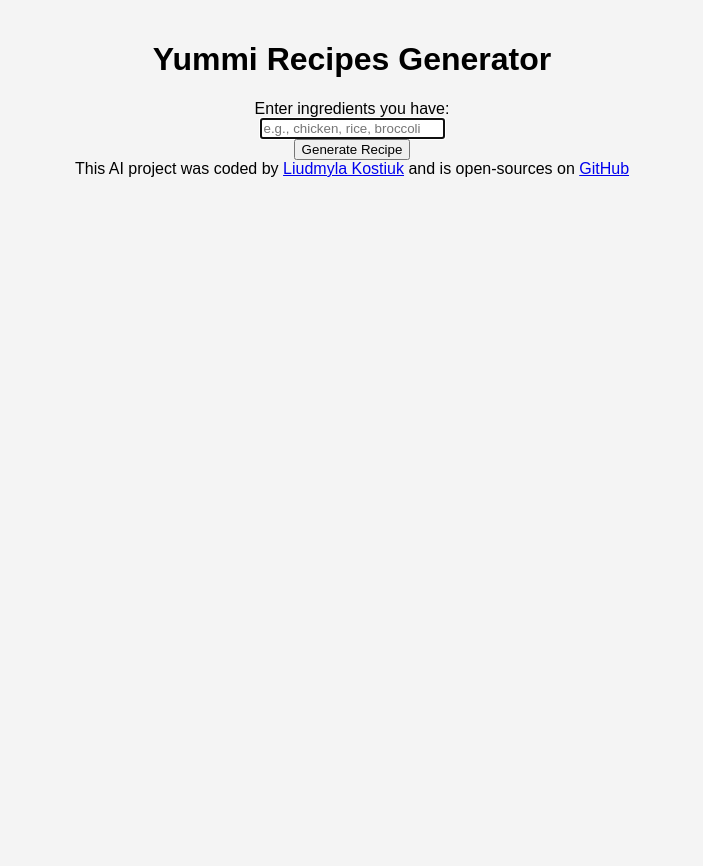
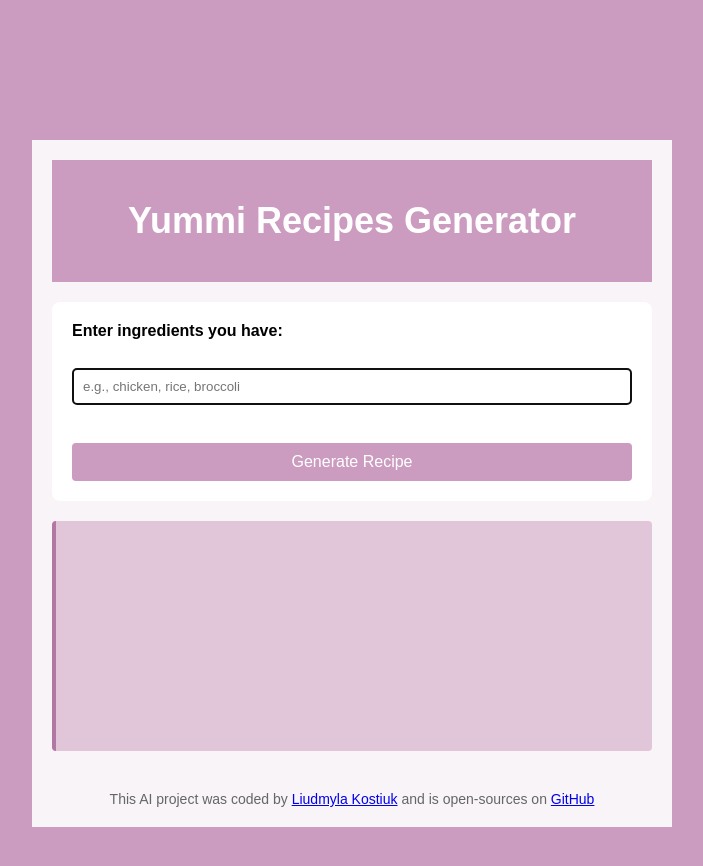
Before and after one commit to liudmyla2/recipes-generator, a plain HTML site: page index.html in a window 1280 px wide. Shown: the whole page, without its empty margins (288-991 px from the left). Before the commit the page ends 800 px from the top, so only its background shows below. Drawn offline with Linux system fonts and the light colour scheme.

Commit message:
Add container and improve UI styling
Wrapped main content in a .container div and updated styles for a more visually appealing layout. Enhanced form, button, and output area styling, and adjusted background colors for better user experience.

```diff
--- a/index.html
+++ b/index.html
@@ -7,6 +7,7 @@
     <link rel="stylesheet" href="src/styles.css">
 </head>
 <body>
+    <div class="container">
     <header>
     <h1>Yummi Recipes Generator</h1>
     </header>
@@ -14,13 +15,15 @@
         <form>
             <label for="ingredients">Enter ingredients you have:</label><br>
             <input type="text" id="ingredients" name="ingredients" placeholder="e.g., chicken, rice, broccoli" autofocus required autocomplete="off"><br>
-            <button type="submit">Generate Recipe</button>
+            <button type="submit" class="submit-button">Generate Recipe</button>
         </form>
-        <div>
+        <div class="recipe-output">
+
 
         </div>
     </main>
     <footer>This AI project was coded by <a href="https://www.linkedin.com/in/liudmyla-kostiuk-5156ab42/" target="_blank">Liudmyla Kostiuk</a> and is open-sources on <a href="https://github.com/liudmyla2/recipes-generator">GitHub</a> </footer>
+    </div>
 
     <script src="src/script.js"></script>
 </body>
--- a/src/styles.css
+++ b/src/styles.css
@@ -1,7 +1,80 @@
 body {
     font-family: Arial, sans-serif;
-    background-color: #f4f4f4;
+    background-color: #cc9bc0;
     margin: 0;
     padding: 20px;
+}
+
+header {
+    background-color: #cc9bc0;
+    padding: 10px 0;
     text-align: center;
+    margin-bottom: 20px;
 }
+
+h1 {
+    text-align: center;
+    font-weight: 800;
+    font-size: 36px;
+    line-height: 1.5;
+    color: #fff;
+}
+
+form {
+    display: flex;
+    flex-direction: column;
+    background-color: #fff;
+    padding: 20px;
+    border-radius: 8px;
+}
+
+label {
+    margin-bottom: 10px;
+    font-weight: bold;
+}
+
+input[type="text"] {
+    padding: 10px;
+    margin-bottom: 20px;
+    border: 1px solid #ccc;
+    border-radius: 4px;
+}
+
+.container {
+    max-width: 600px;
+    margin: 120px auto;
+    background-color: #f8f4f8;
+    padding: 20px;
+}
+
+.submit-button {
+    background-color: #cc9bc0;
+    color: white;
+    padding: 10px;
+    border: none;
+    border-radius: 4px;
+    cursor: pointer;
+    font-size: 16px;
+}
+
+.submit-button:hover {
+    background-color: #b377a3;
+}
+
+.recipe-output {
+    font-size: 18px;
+    line-height: 1.6;
+    margin-top: 20px;
+    padding: 15px;
+    background-color: #e0c6d8;
+    border-radius: 4px;
+    border-left: #b377a3 4px solid;
+    min-height: 200px;
+}
+
+footer {
+    text-align: center;
+    margin-top: 40px;
+    font-size: 14px;
+    color: #666;
+}
```
